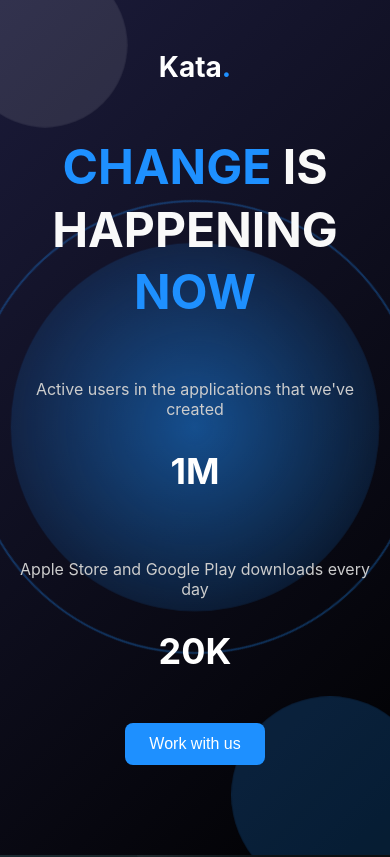
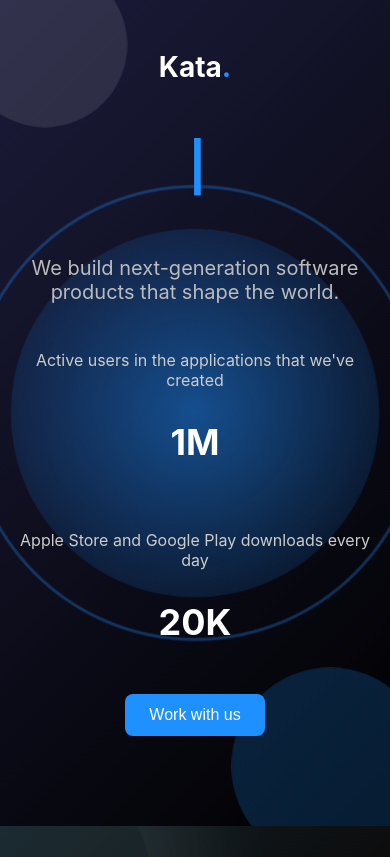
Before and after one commit to lvvNikolas/Kata, a Next.js app: page / in a window 390 px wide. Shown: the top 857 px of the page. Built offline with nearby package versions, Linux system fonts and the light colour scheme.

Commit message:
added  type slogan changes

```diff
--- a/src/app/components/Header.js
+++ b/src/app/components/Header.js
@@ -1,24 +1,63 @@
+'use client';
+
+import { useEffect, useState } from 'react';
 import Link from 'next/link';
 import styles from '../page.module.css';
 
+const phrases = [
+  'Change is happening now',
+  'Progress is shaping the future',
+  'Innovation starts with action',
+];
+
 export default function Header() {
+  const [text, setText] = useState('');
+  const [index, setIndex] = useState(0);
+  const [charIndex, setCharIndex] = useState(0);
+  const [isDeleting, setIsDeleting] = useState(false);
+
+  useEffect(() => {
+    const currentPhrase = phrases[index % phrases.length];
+    const typingSpeed = isDeleting ? 60 : 120;
+
+    const timeout = setTimeout(() => {
+      setText(
+        isDeleting
+          ? currentPhrase.substring(0, charIndex - 1)
+          : currentPhrase.substring(0, charIndex + 1)
+      );
+      setCharIndex(isDeleting ? charIndex - 1 : charIndex + 1);
+
+      if (!isDeleting && charIndex === currentPhrase.length) {
+        setTimeout(() => setIsDeleting(true), 1500);
+      } else if (isDeleting && charIndex === 0) {
+        setIsDeleting(false);
+        setIndex((prev) => (prev + 1) % phrases.length);
+      }
+    }, typingSpeed);
+
+    return () => clearTimeout(timeout);
+  }, [charIndex, isDeleting, index]);
+
   return (
     <header className={styles.header}>
       <div className={styles.headerWrapper}>
-        {/* Logo */}
         <div className={styles.logoContainer}>
           <Link href="/" className={styles.logo}>
             Kata<span className={styles.logoHighlight}>.</span>
           </Link>
         </div>
 
-        {/* Main Content */}
         <div className={styles.headerContent}>
-          <h1>
-            <span className={styles.highlight}>Change</span> is<br />
-            happening<br />
-            <span className={styles.highlight}>now</span>
+          <h1 className={styles.typewriter}>
+            {text}
+            <span className={styles.cursor}>|</span>
           </h1>
+
+          <p className={styles.subheadline}>
+            We build next-generation software products that shape the world.
+          </p>
+
           <div className={styles.statsContainer}>
             <div className={styles.statItem}>
               <p>Active users in the applications that we&apos;ve created</p>
@@ -29,10 +68,15 @@ export default function Header() {
               <h2>20K</h2>
             </div>
           </div>
-          <button className={styles.ctaButton}>Work with us</button>
+
+          <button
+            className={styles.ctaButton}
+            onClick={() => document.getElementById('contact')?.scrollIntoView({ behavior: 'smooth' })}
+          >
+            Work with us
+          </button>
         </div>
 
-        {/* Decorative Graphic */}
         <div className={styles.headerGraphic}></div>
       </div>
     </header>
--- a/src/app/page.module.css
+++ b/src/app/page.module.css
@@ -1,6 +1,6 @@
 /* Header Section */
 .header {
-  background: linear-gradient(135deg, #1b1b3a, #000); /* Gradient background */
+  background: linear-gradient(135deg, #1b1b3a, #000);
   color: #fff;
   padding: 100px 20px;
   position: relative;
@@ -35,11 +35,11 @@
 }
 
 .logoHighlight {
-  color: #1e90ff; /* Blue highlight for the dot */
+  color: #1e90ff;
 }
 
 .logo:hover {
-  color: #1e90ff; /* Change color on hover */
+  color: #1e90ff;
 }
 
 /* Main Content */
@@ -49,22 +49,52 @@
   z-index: 1;
 }
 
-.headerContent h1 {
-  font-size: 72px; /* Large headline */
+.typewriter {
+  font-size: 64px;
   line-height: 1.2;
-  margin-bottom: 40px;
+  margin-bottom: 20px;
+  color: #f9f9f9;
   text-transform: uppercase;
-  color: #f9f9f9;
+  min-height: 100px;
+  font-weight: bold;
+  letter-spacing: 1px;
+  transition: color 0.3s ease;
 }
 
-.headerContent h1 .highlight {
-  color: #1e90ff; /* Highlight important words */
+.cursor {
+  display: inline-block;
+  color: #1e90ff;
+  margin-left: 6px;
+  animation: blink 1s step-start infinite;
+}
+
+@keyframes blink {
+  0%, 100% { opacity: 1; }
+  50% { opacity: 0; }
+}
+
+.subheadline {
+  font-size: 20px;
+  color: #bbbbbb;
+  margin-bottom: 30px;
+  max-width: 600px;
+  animation: fadeUp 0.8s ease forwards;
+  opacity: 0;
+  animation-delay: 0.2s;
+}
+
+.headerContent h1,
+.statsContainer,
+.ctaButton {
+  animation: fadeUp 0.8s ease forwards;
+  opacity: 0;
 }
 
 .statsContainer {
   display: flex;
   gap: 50px;
   margin-bottom: 30px;
+  animation-delay: 0.4s;
 }
 
 .statItem p {
@@ -86,39 +116,27 @@
   border-radius: 8px;
   cursor: pointer;
   transition: all 0.3s ease;
+  animation-delay: 0.6s;
 }
 
 .ctaButton:hover {
   background-color: #1558b3;
-  transform: translateY(-3px); /* Button lift on hover */
+  transform: translateY(-3px);
   box-shadow: 0 5px 15px rgba(30, 144, 255, 0.3);
 }
 
-/* Graphic */
-.headerGraphic {
-  flex: 1;
-  position: relative;
-  z-index: 0;
-}
-
-.image {
-  max-width: 100%;
-  height: auto;
-}
-
-
-@keyframes slideInRight {
+@keyframes fadeUp {
   0% {
-    transform: translateX(100px);
+    transform: translateY(30px);
     opacity: 0;
   }
   100% {
-    transform: translateX(0);
+    transform: translateY(0);
     opacity: 1;
   }
 }
 
-/* Декоративные элементы */
+/* Decorative Elements */
 .header::before {
   content: '';
   position: absolute;
@@ -176,129 +194,96 @@
 }
 
 @keyframes pulse {
-  0% {
-    transform: scale(1);
-  }
-  50% {
-    transform: scale(1.1);
-  }
-  100% {
-    transform: scale(1);
-  }
+  0% { transform: scale(1); }
+  50% { transform: scale(1.1); }
+  100% { transform: scale(1); }
 }
+
 @keyframes pulseGraphic {
-  0% {
-    transform: scale(1);
-  }
-  50% {
-    transform: scale(1.2);
-  }
-  100% {
-    transform: scale(1);
-  }
+  0% { transform: scale(1); }
+  50% { transform: scale(1.2); }
+  100% { transform: scale(1); }
 }
 
 @keyframes spinGraphic {
-  0% {
-    transform: rotate(0deg);
-  }
-  100% {
-    transform: rotate(360deg);
-  }
+  0% { transform: rotate(0deg); }
+  100% { transform: rotate(360deg); }
 }
 
-
-/* Мобильная адаптация */
+/* Mobile Adaptation */
 @media (max-width: 768px) {
-  /* Контейнер заголовка */
   .header {
-    flex-direction: column; /* Ставит содержимое в колонку */
-    padding: 50px 20px; /* Уменьшаем отступы */
-    height: auto; /* Убираем фиксированную высоту */
+    flex-direction: column;
+    padding: 50px 20px;
+    height: auto;
   }
 
   .headerWrapper {
-    flex-direction: column; /* Располагаем элементы по вертикали */
-    align-items: center; /* Центруем контент */
+    flex-direction: column;
+    align-items: center;
   }
 
-  /* Логотип */
   .logoContainer {
-    position: static; /* Убираем абсолютное позиционирование */
+    position: static;
     margin-bottom: 20px;
   }
 
   .logo {
-    font-size: 28px; /* Уменьшаем шрифт для логотипа */
+    font-size: 28px;
   }
 
-  /* Контент */
   .headerContent {
-    text-align: center; /* Центрируем текст */
-    margin-bottom: 40px; /* Увеличиваем отступ */
-    z-index: 1; /* Устанавливаем поверх графики */
+    text-align: center;
+    margin-bottom: 40px;
+    z-index: 1;
   }
 
-  .headerContent h1 {
-    font-size: 48px; /* Уменьшаем размер заголовка */
+  .typewriter {
+    font-size: 48px;
     line-height: 1.3;
   }
 
   .statsContainer {
-    flex-direction: column; /* Ставим статистику в столбик */
+    flex-direction: column;
     gap: 20px;
     margin-bottom: 20px;
   }
 
   .statItem h2 {
-    font-size: 36px; /* Уменьшаем размер цифр */
+    font-size: 36px;
   }
 
-  /* Кнопка */
   .ctaButton {
-    font-size: 16px; /* Уменьшаем размер текста */
-    padding: 12px 24px; /* Уменьшаем отступы */
+    font-size: 16px;
+    padding: 12px 24px;
   }
 
-  /* Декоративные элементы */
   .headerGraphic {
     flex: 1;
-    position: absolute; /* Центрируем графику */
-    top: 50%; /* Ставим по центру экрана */
+    position: absolute;
+    top: 50%;
     left: 50%;
     transform: translate(-50%, -50%);
-    width: 400px; /* Увеличиваем размер графики */
+    width: 400px;
     height: 400px;
-    z-index: 0; /* Графика остаётся позади текста */
+    z-index: 0;
   }
 
   .headerGraphic::before {
-    content: '';
-    position: absolute;
-    width: 350px; /* Увеличенный размер внутреннего круга */
+    width: 350px;
     height: 350px;
-    background: radial-gradient(circle, rgba(30, 144, 255, 0.5), transparent);
-    border-radius: 50%;
-    animation: pulseGraphic 2.5s infinite;
   }
 
   .headerGraphic::after {
-    content: '';
-    position: absolute;
-    width: 450px; /* Увеличенный размер внешнего круга */
+    width: 450px;
     height: 450px;
-    border: 2px solid rgba(30, 144, 255, 0.3);
-    border-radius: 50%;
-    animation: spinGraphic 6s linear infinite;
   }
 
-  /* Декоративные элементы для .header */
   .header::before {
     top: -30px;
     left: -30px;
     width: 150px;
     height: 150px;
-    background: rgba(255, 255, 255, 0.1);
   }
 
   .header::after {
@@ -306,10 +291,8 @@
     right: -30px;
     width: 180px;
     height: 180px;
-    background: rgba(30, 144, 255, 0.2);
   }
 }
-
 
 
 /* About Section */
```
